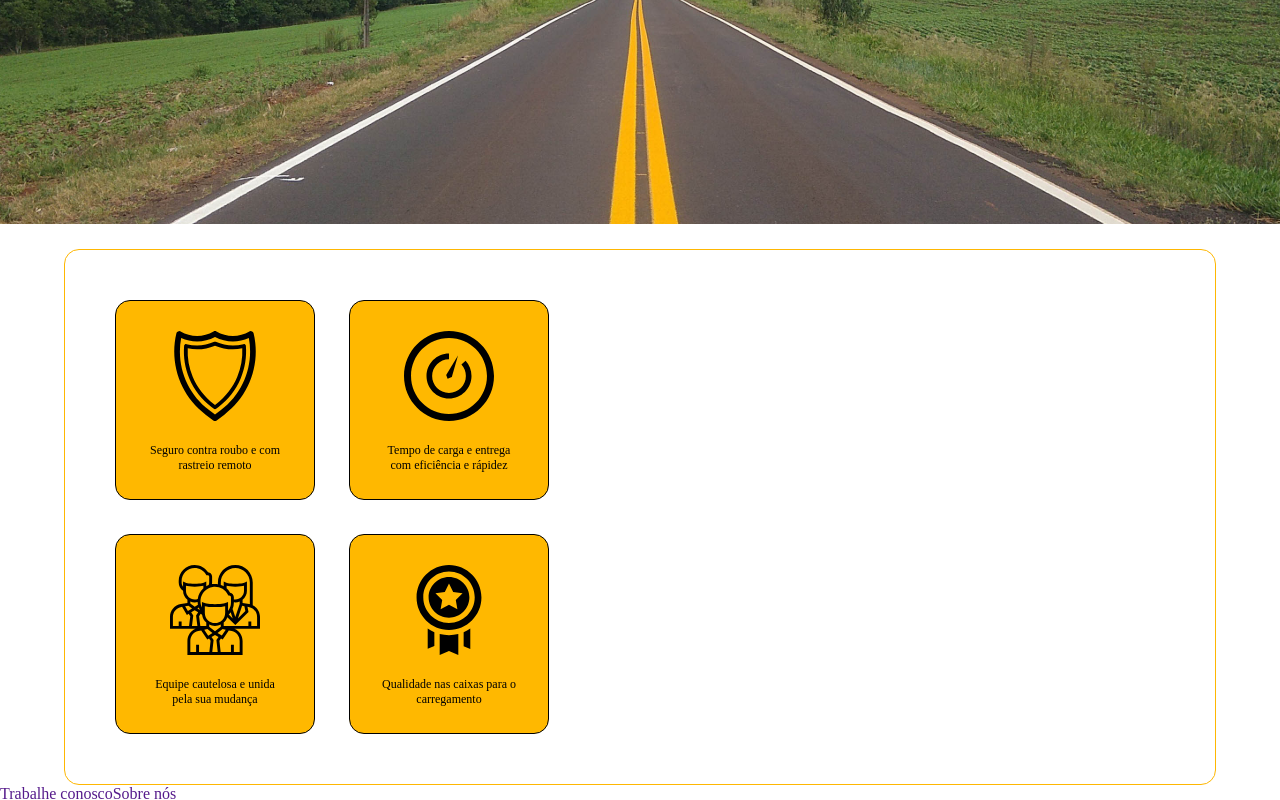
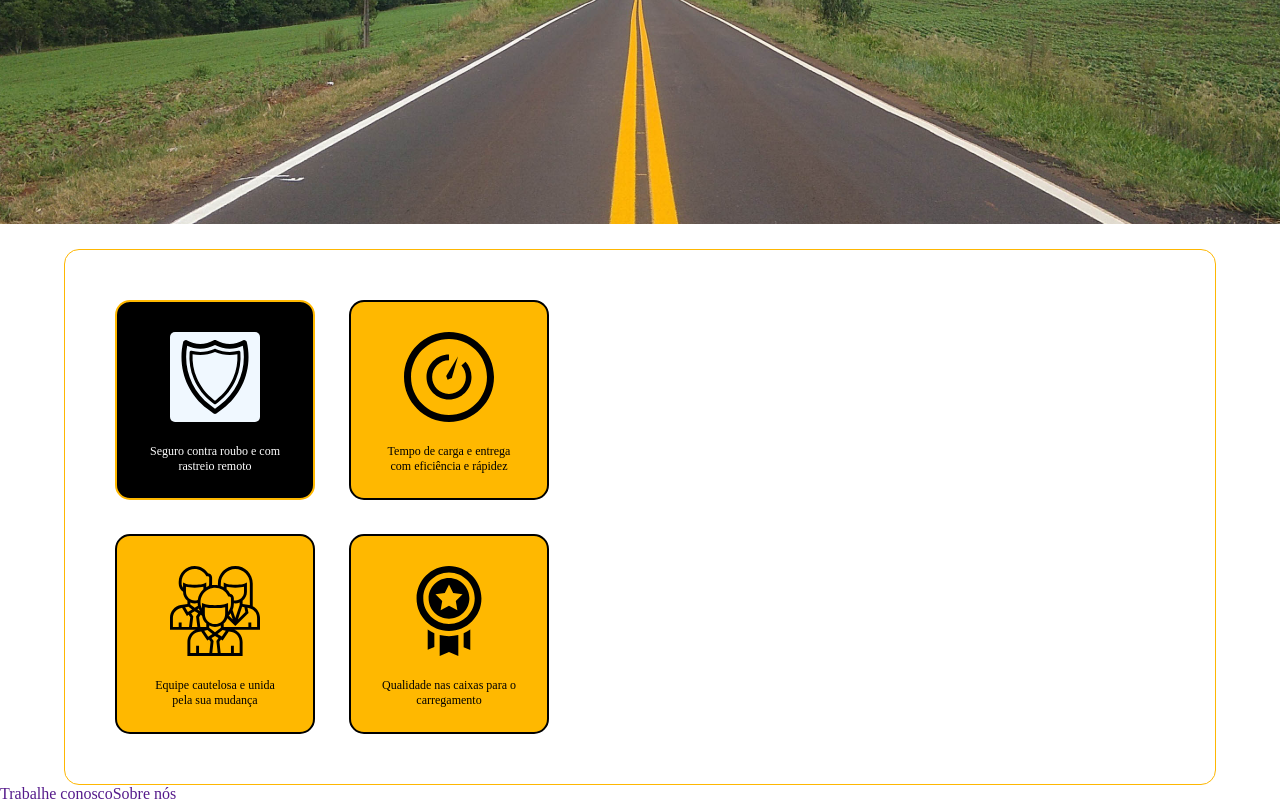
Before and after one commit to PauloBezz/ChangeBee, a React (Vite) app: page / in a window 1280 px wide. In both pictures the pointer is over the element "Seguro contra roubo e com rastreio remoto". Shown: the part 460-1260 px from the top of the page. Built offline with nearby package versions, Linux system fonts and the light colour scheme; a web font is replaced by a local one.

Commit message:
fix: components

```diff
--- a/src/components/Cards/CardSmall/styles.module.css
+++ b/src/components/Cards/CardSmall/styles.module.css
@@ -6,21 +6,36 @@
     width: 200px;
     height: 200px;
     background-color: #FFB800;
-    border: 1px black solid;
+    border: 2px black solid;
     border-radius: 15px;
     align-items: center;
     justify-content: space-between;
     text-align: center;
     padding: 30px;
     gap: 22px;
+    transition: 0.75s;
 }
 
-.text{
+.container:hover {
+    background-color: #000;
+    color: white;
+    border: 2px solid #FFB800;
+
+    .icon {
+        background-color: aliceblue;
+        border-radius: 5px;
+        padding: 8px;
+        align-items: center;
+    }
+
+}
+
+.text {
     font-size: 12px;
     font-family: "Spicy Rice";
 }
 
-.icon{
+.icon {
     display: flex;
     width: 90px;
     height: 90px;
--- a/src/components/Cards/index.jsx
+++ b/src/components/Cards/index.jsx
@@ -1,9 +1,10 @@
+import styles from './styles.module.css'
 import { CardSmall } from "./CardSmall"
 import { Quality } from './assets/images/svg/Quality'
 import { Shield } from './assets/images/svg/Shield'
 import { Speed } from "./assets/images/svg/Speed"
 import { Squad } from "./assets/images/svg/Squad"
-import styles from './styles.module.css'
+import Banner from "../Banner"
 
 export const SmallInfo = [
     {
@@ -25,6 +26,7 @@ export const SmallInfo = [
 
 ]
 
+
 export default function ContentSmall() {
     return (
         <section className={styles.container}>
@@ -39,8 +41,8 @@ export default function ContentSmall() {
                 })}
             </article>
 
-            <article>
-
+            <article className={styles.banner}>
+                <Banner />
             </article>
         </section>
     )
--- a/src/components/Header/index.jsx
+++ b/src/components/Header/index.jsx
@@ -1,7 +1,7 @@
+import styles from "./styles.module.css";
 import logo from "./../../assets/logo.svg";
 import { Truck, TruckBlack } from "./../../assets/Button";
 import { Link } from "react-router-dom";
-import styles from "./styles.module.css";
 import { useState } from "react";
 
 
```
Also changed, not shown: src/assets/Logo/index.jsx (+7 -7 lines).
